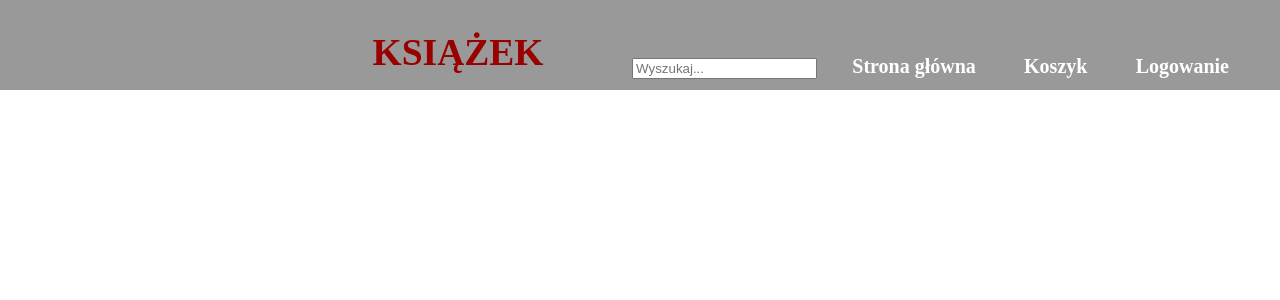
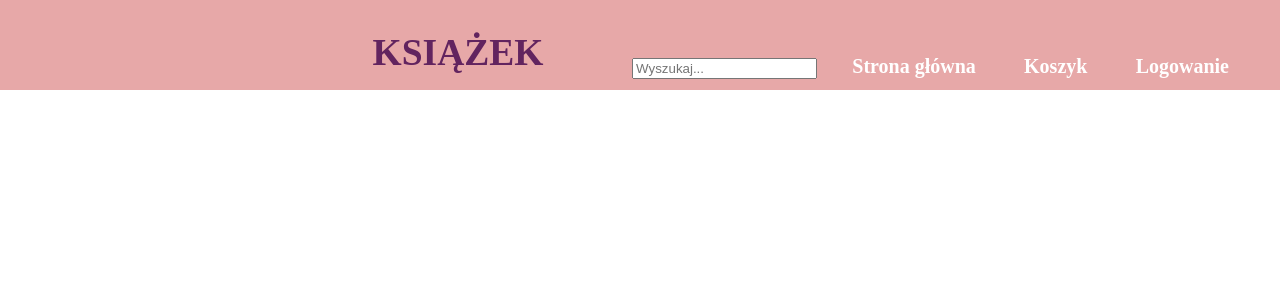
Before and after one commit to dagmaraskulimowska/BookstoreProject, a PHP site: page /homePage.php in a window 1280 px wide. Shown: the top 300 px of the page. Run offline with PHP 8.4, Linux system fonts and the light colour scheme.

Commit message:
changed-names

```diff
--- a/CSS/divWithNavBar.css
+++ b/CSS/navBar.css
@@ -1,18 +1,19 @@
 .logo {
-    color: red;
+    color: rgb(34, 35, 133);
     font-size: 25px;
     width: 900px;
     font-weight: bold;
     text-align: center;
 
 }
+
 .navbar{
     position: fixed;
     height: 90px;
     width: 100%;
     top: 0;
     left: 0;
-    background: rgba(0,0,0,0.4);
+    background: rgba(196, 39, 39, 0.4);
 }
 
 .navbar ul{
--- a/homePage.php
+++ b/homePage.php
@@ -3,7 +3,7 @@
 <head>
     <meta charset="UTF-8">
     <title>Księgarnia "Książek"</title>
-    <link rel="stylesheet" href="CSS/divWithNavBar.css">
+    <link rel="stylesheet" href="CSS/navBar.css">
 
 </head>
 <body>
```
